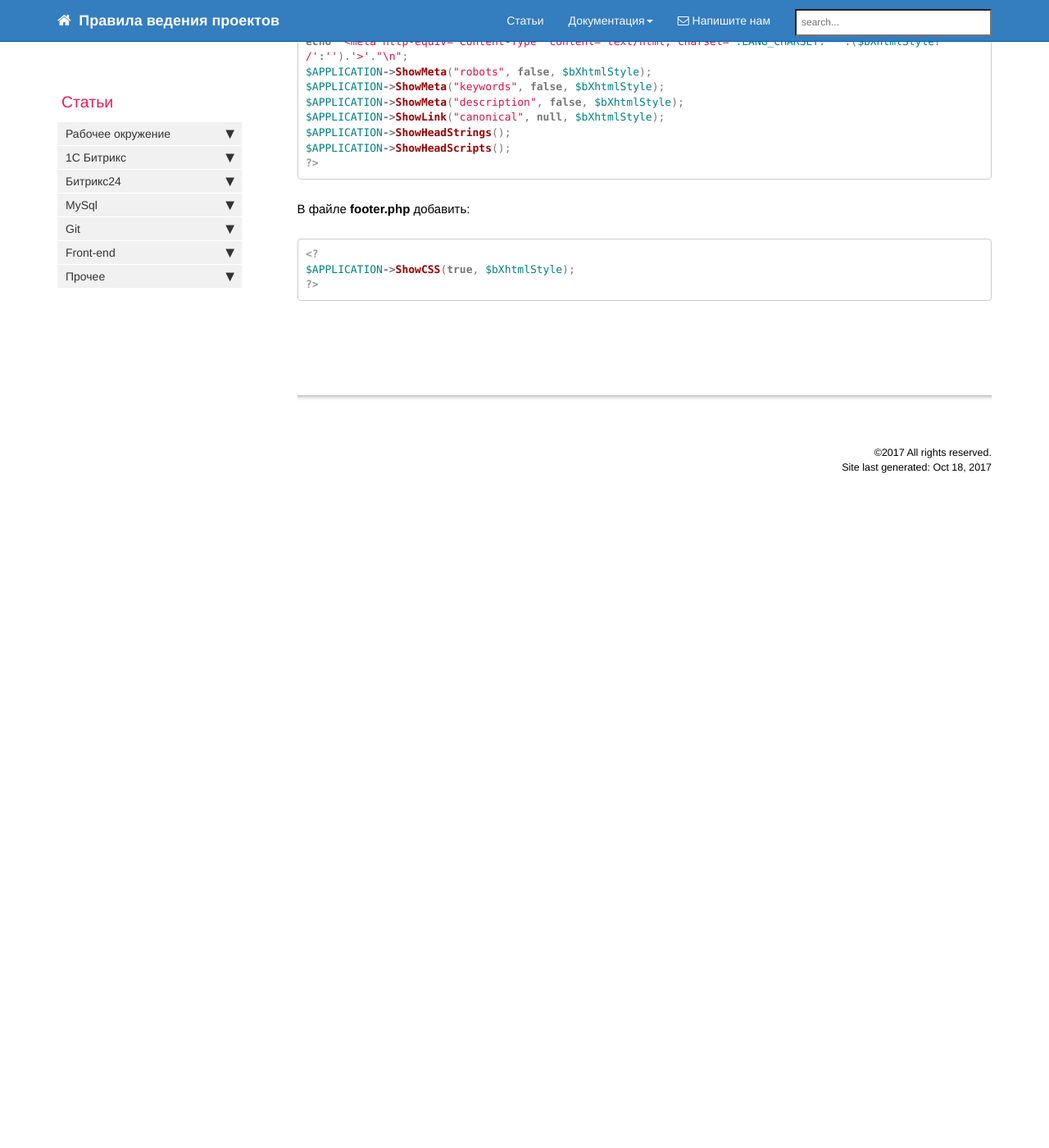
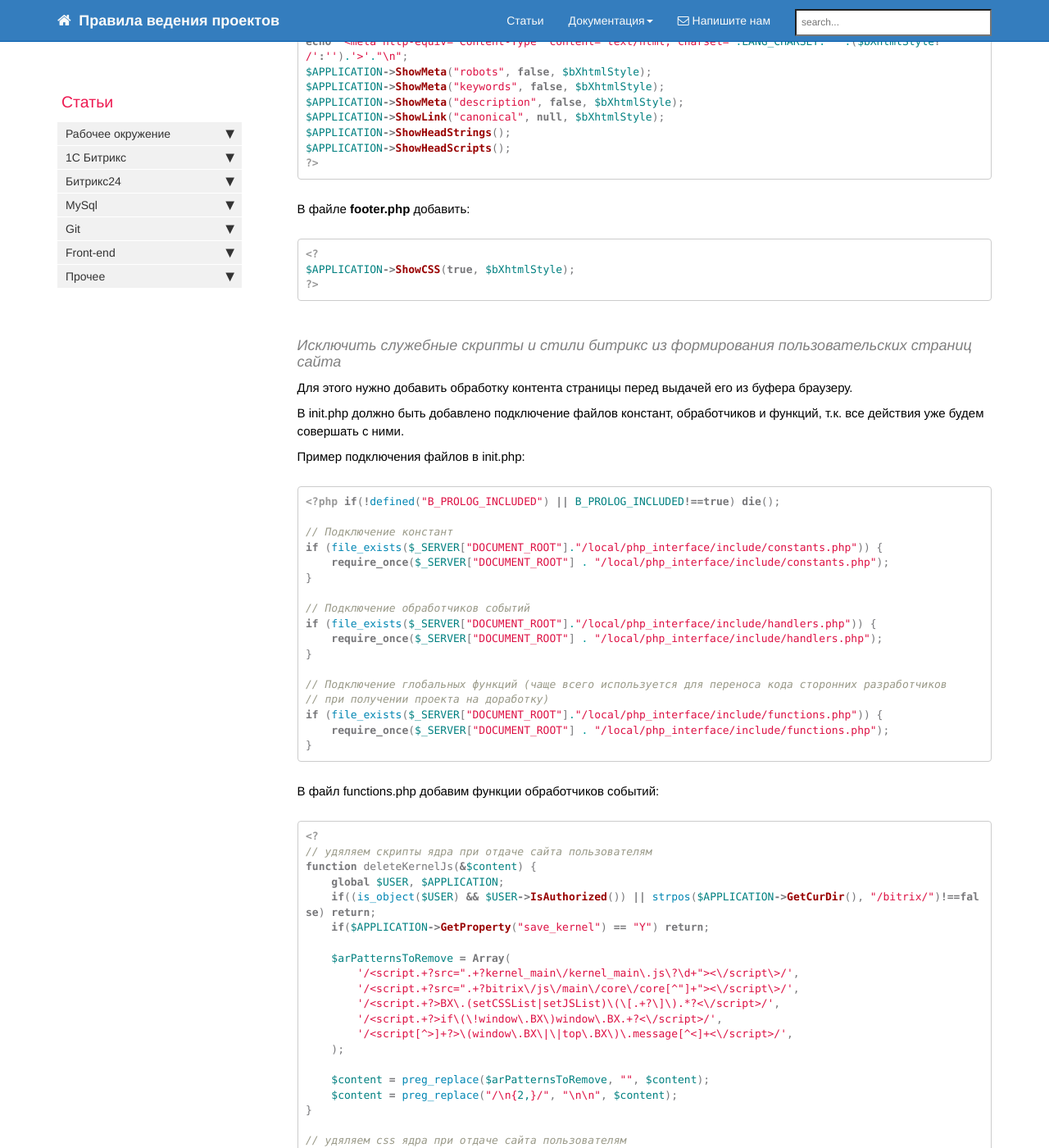
Before and after one commit to gdecider/gdecider.github.io, a Jekyll site: the page built from pages/articles/articles-bx-site-optimisation-for-google-pagespeed-insights.md, in a window 1280 px wide and 1400 px high, scrolled down 1777 px. Shown: the whole window at 82% size. Built offline with Jekyll 4.4.1, drawn with Linux system fonts in a browser that asks for light colours; nearby versions of some CDN libraries; comment, search, counter and statistics services are not loaded; before the commit the page ends 2407 px from its top, so only the background shows below that; some of the changed text lies outside the part shown.

Commit message:
Update articles-bx-site-optimisation-for-google-pagespeed-insights.md

````diff
--- a/pages/articles/articles-bx-site-optimisation-for-google-pagespeed-insights.md
+++ b/pages/articles/articles-bx-site-optimisation-for-google-pagespeed-insights.md
@@ -95,3 +95,85 @@ $APPLICATION->ShowHeadScripts();
 $APPLICATION->ShowCSS(true, $bXhtmlStyle);
 ?>
 ```
+
+#### Исключить служебные скрипты и стили битрикс из формирования пользовательских страниц сайта
+
+Для этого нужно добавить обработку контента страницы перед выдачей его из буфера браузеру.
+
+В init.php должно быть добавлено подключение файлов констант, обработчиков и функций, т.к. все действия уже будем совершать с ними.
+
+Пример подключения файлов в init.php:
+
+```php
+<?php if(!defined("B_PROLOG_INCLUDED") || B_PROLOG_INCLUDED!==true) die();
+
+// Подключение констант
+if (file_exists($_SERVER["DOCUMENT_ROOT"]."/local/php_interface/include/constants.php")) {
+    require_once($_SERVER["DOCUMENT_ROOT"] . "/local/php_interface/include/constants.php");
+}
+
+// Подключение обработчиков событий
+if (file_exists($_SERVER["DOCUMENT_ROOT"]."/local/php_interface/include/handlers.php")) {
+    require_once($_SERVER["DOCUMENT_ROOT"] . "/local/php_interface/include/handlers.php");
+}
+
+// Подключение глобальных функций (чаще всего используется для переноса кода сторонних разработчиков
+// при получении проекта на доработку)
+if (file_exists($_SERVER["DOCUMENT_ROOT"]."/local/php_interface/include/functions.php")) {
+    require_once($_SERVER["DOCUMENT_ROOT"] . "/local/php_interface/include/functions.php");
+}
+```
+
+В файл functions.php добавим функции обработчиков событий:
+
+```php
+<?
+// удяляем скрипты ядра при отдаче сайта пользователям
+function deleteKernelJs(&$content) {
+    global $USER, $APPLICATION;
+    if((is_object($USER) && $USER->IsAuthorized()) || strpos($APPLICATION->GetCurDir(), "/bitrix/")!==false) return;
+    if($APPLICATION->GetProperty("save_kernel") == "Y") return;
+
+    $arPatternsToRemove = Array(
+        '/<script.+?src=".+?kernel_main\/kernel_main\.js\?\d+"><\/script\>/',
+        '/<script.+?src=".+?bitrix\/js\/main\/core\/core[^"]+"><\/script\>/',
+        '/<script.+?>BX\.(setCSSList|setJSList)\(\[.+?\]\).*?<\/script>/',
+        '/<script.+?>if\(\!window\.BX\)window\.BX.+?<\/script>/',
+        '/<script[^>]+?>\(window\.BX\|\|top\.BX\)\.message[^<]+<\/script>/',
+    );
+
+    $content = preg_replace($arPatternsToRemove, "", $content);
+    $content = preg_replace("/\n{2,}/", "\n\n", $content);
+}
+
+// удяляем css ядра при отдаче сайта пользователям
+function deleteKernelCss(&$content) {
+    global $USER, $APPLICATION;
+    if((is_object($USER) && $USER->IsAuthorized()) || strpos($APPLICATION->GetCurDir(), "/bitrix/")!==false) return;
+    if($APPLICATION->GetProperty("save_kernel") == "Y") return;
+
+    $arPatternsToRemove = Array(
+        '/<link.+?href=".+?kernel_main\/kernel_main\.css\?\d+"[^>]+>/',
+        '/<link.+?href=".+?bitrix\/js\/main\/core\/css\/core[^"]+"[^>]+>/',
+        '/<link.+?href=".+?bitrix\/templates\/[\w\d_-]+\/styles.css[^"]+"[^>]+>/',
+        '/<link.+?href=".+?bitrix\/templates\/[\w\d_-]+\/template_styles.css[^"]+"[^>]+>/',
+    );
+
+    $content = preg_replace($arPatternsToRemove, "", $content);
+    $content = preg_replace("/\n{2,}/", "\n\n", $content);
+}
+```
+
+В файл handlers.php добавим обработку событий:
+
+```php
+<?php if(!defined("B_PROLOG_INCLUDED") || B_PROLOG_INCLUDED!==true) die();
+
+$eventManager = \Bitrix\Main\EventManager::getInstance();
+
+// удяляем скрипты ядра при отдаче сайта пользователям
+$eventManager->addEventHandler("main", "OnEndBufferContent", "deleteKernelJs");
+
+// удяляем css ядра при отдаче сайта пользователям
+$eventManager->addEventHandler("main", "OnEndBufferContent", "deleteKernelCss");
+```
````
